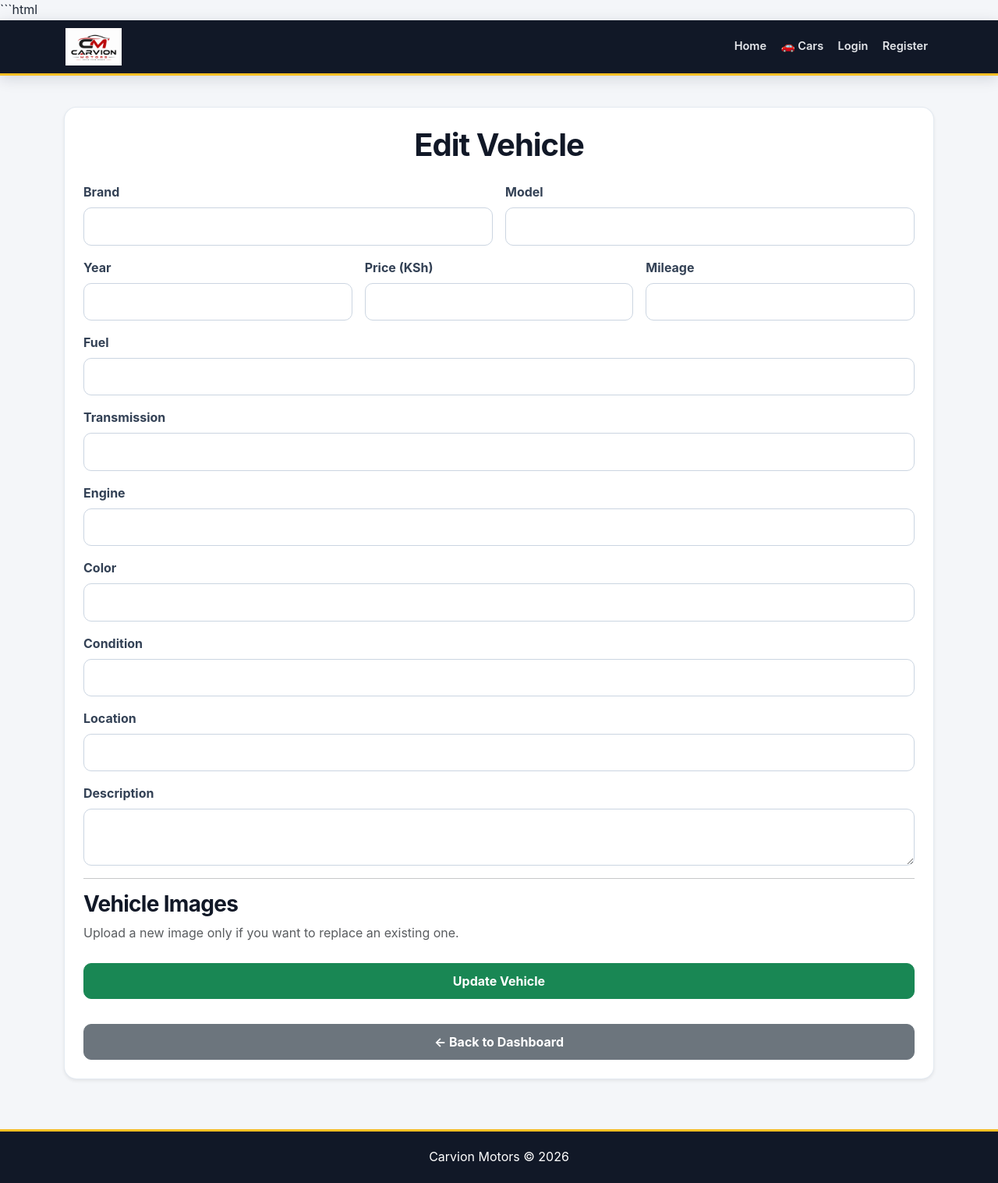
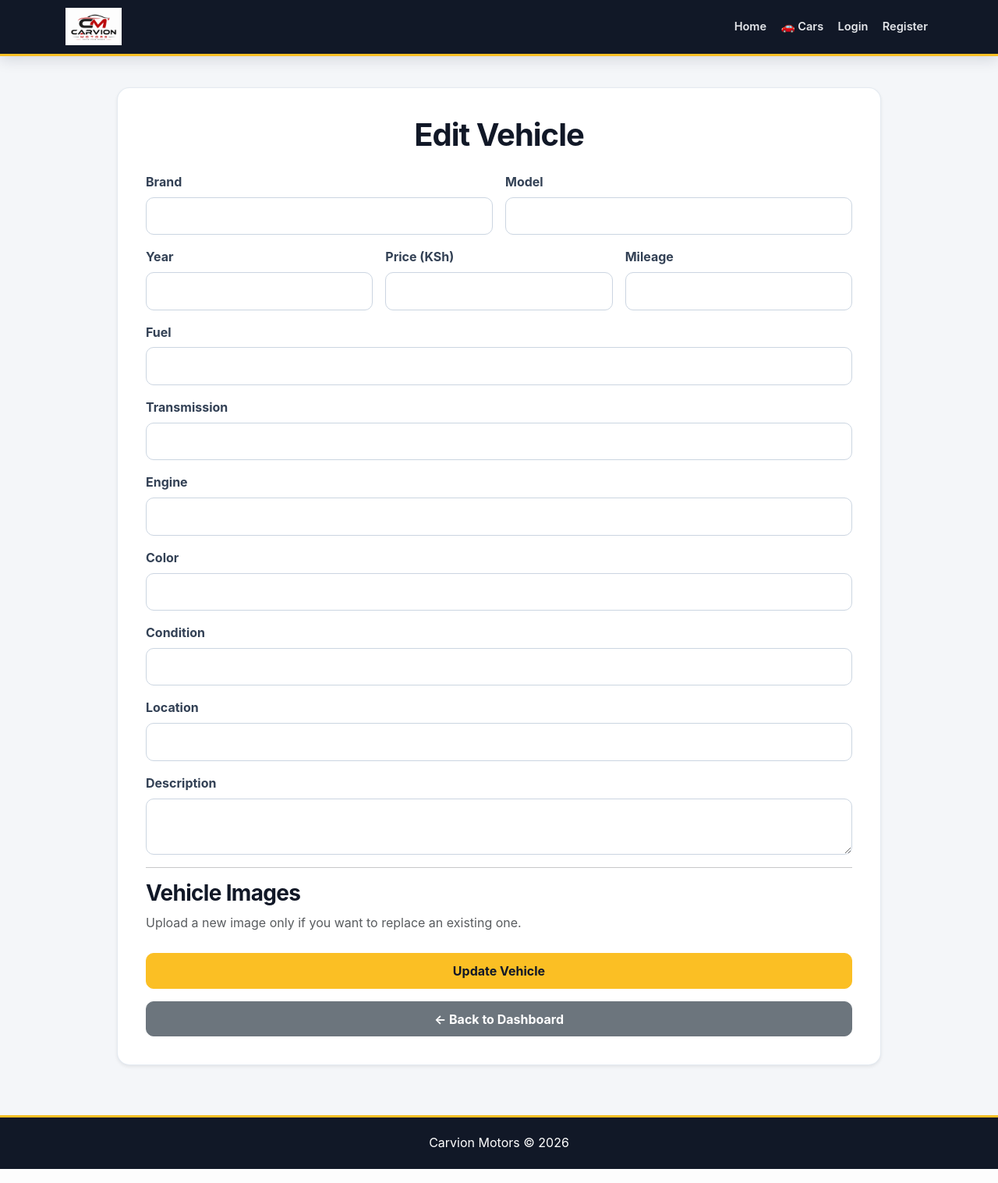
Before and after one commit to markkims001-crypto/carvion-motors, a Python web app: template templates/edit_car.html in a window 1280 px wide. Shown: the whole page at 78% size. Run offline with Jinja, Linux system fonts and the light colour scheme; the template is opened without the code that fills it, so the values that code supplies are empty.

Commit message:
Clean and polish edit vehicle page

````diff
--- a/templates/edit_car.html
+++ b/templates/edit_car.html
@@ -1,12 +1,13 @@
-```html
 {% extends "base.html" %}
 
+
+{% block title %}Edit Vehicle | Carvion Motors{% endblock %}
 
 {% block content %}
 
 
 
-<div class="card shadow-sm p-4">
+<div class="card shadow-sm p-4 page-edit-car">
 
 
 <h1 class="text-center mb-4">
@@ -408,4 +409,3 @@
 
 
 {% endblock %}
-```
````
